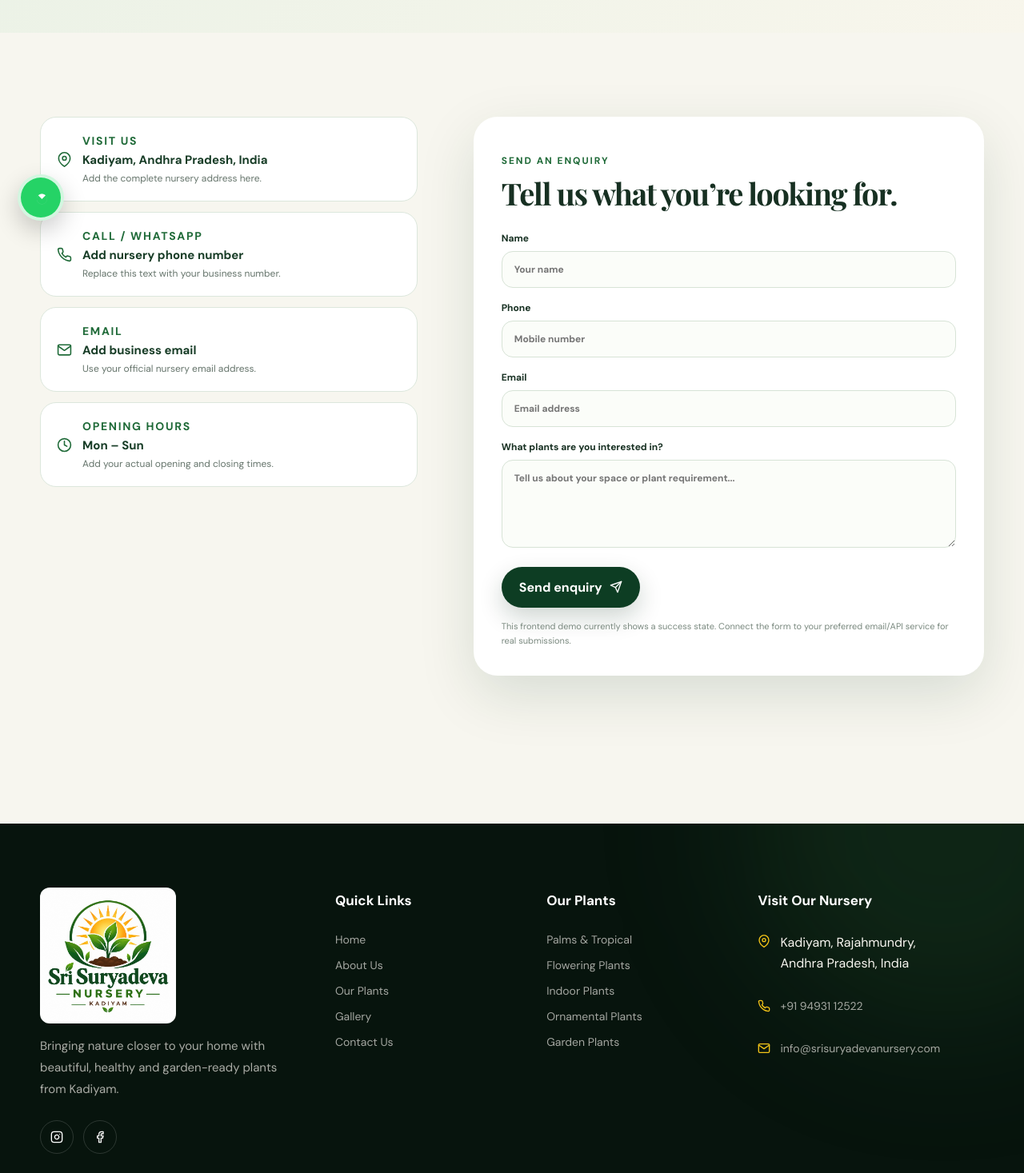
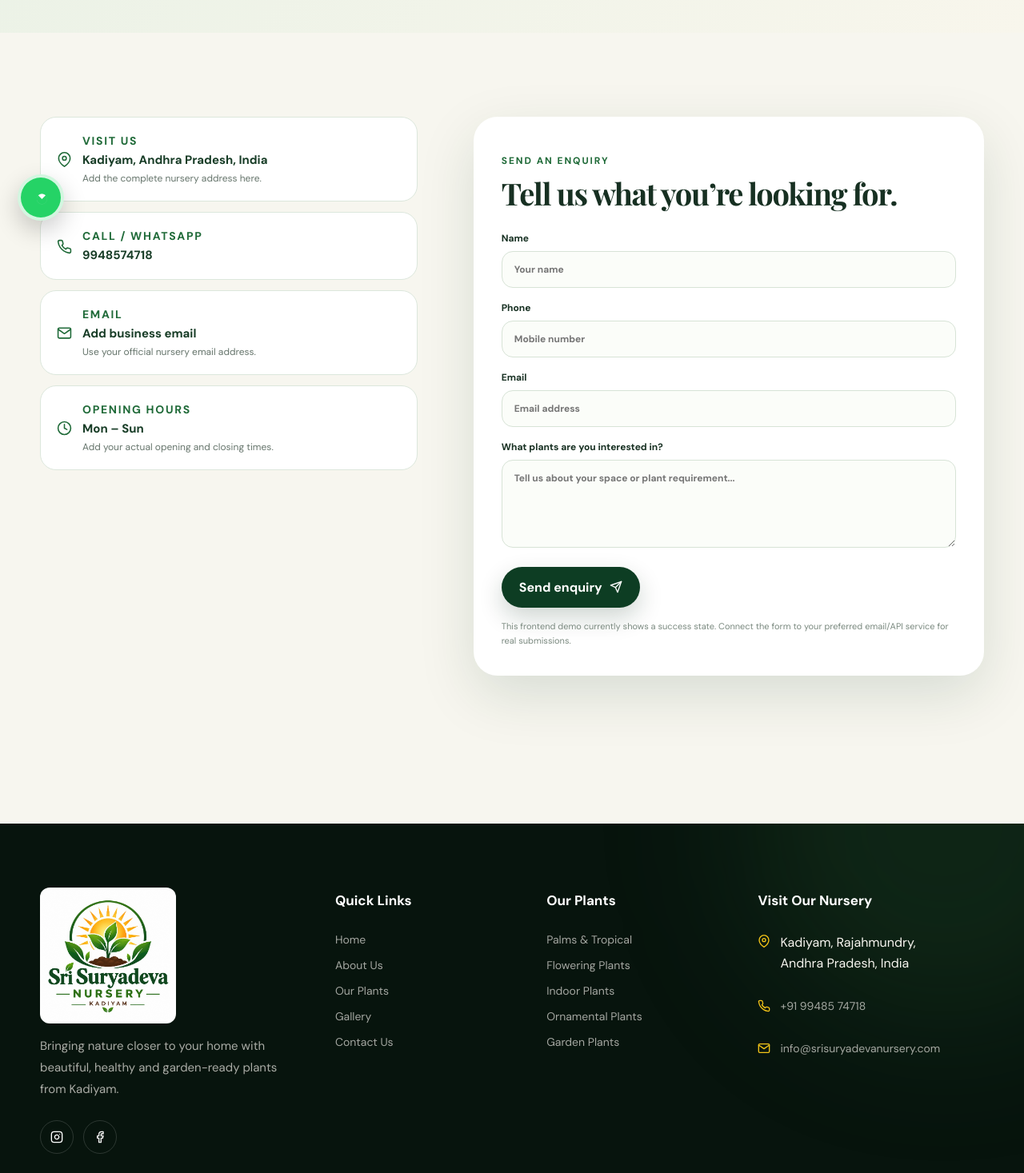
Before and after one commit to prasadch9/Sri-Suryadeva-Nursery, a Next.js app: page /contact in a window 1280 px wide. Shown: the part 502-1969 px from the top of the page at 80% size. Built offline with nearby package versions, Linux system fonts and the light colour scheme.

Commit message:
Update contact and contact details

```diff
--- a/app/contact/page.jsx
+++ b/app/contact/page.jsx
@@ -30,7 +30,7 @@ export default function Contact() {
             </div>
             <div className="contact-card">
               <FiPhone />
-              <div><span>Call / WhatsApp</span><b>Add nursery phone number</b><p>Replace this text with your business number.</p></div>
+              <div><span>Call / WhatsApp</span><b>9948574718</b></div>
             </div>
             <div className="contact-card">
               <FiMail />
--- a/app/our-plants/page.jsx
+++ b/app/our-plants/page.jsx
@@ -311,11 +311,11 @@ export default function OurPlants() {
 
               <div className="contact-details">
 
-                <a href="tel:+919999999999">
+                <a href="tel:+919948574718">
                   <FiPhone />
                   <span>
                     <small>Call Us</small>
-                    +91 99999 99999
+                    +91 99485 74718
                   </span>
                 </a>
 
--- a/components/Footer.jsx
+++ b/components/Footer.jsx
@@ -76,8 +76,8 @@ export default function Footer() {
 
             <div>
               <FiPhone />
-              <a href="tel:+9194931 12522">
-                +91 94931 12522
+              <a href="tel:+919948574718">
+                +91 99485 74718
               </a>
             </div>
 
--- a/components/WhatsAppButton.jsx
+++ b/components/WhatsAppButton.jsx
@@ -1,6 +1,6 @@
 export default function WhatsAppButton() {
   // Replace the placeholder number with the nursery's real WhatsApp number.
-  const whatsappNumber = "919493112522";
+  const whatsappNumber = "919948574718";
   const message = encodeURIComponent(
     "Hello Sri Suryadeva Nursery, I would like to know about your plants."
   );
```
